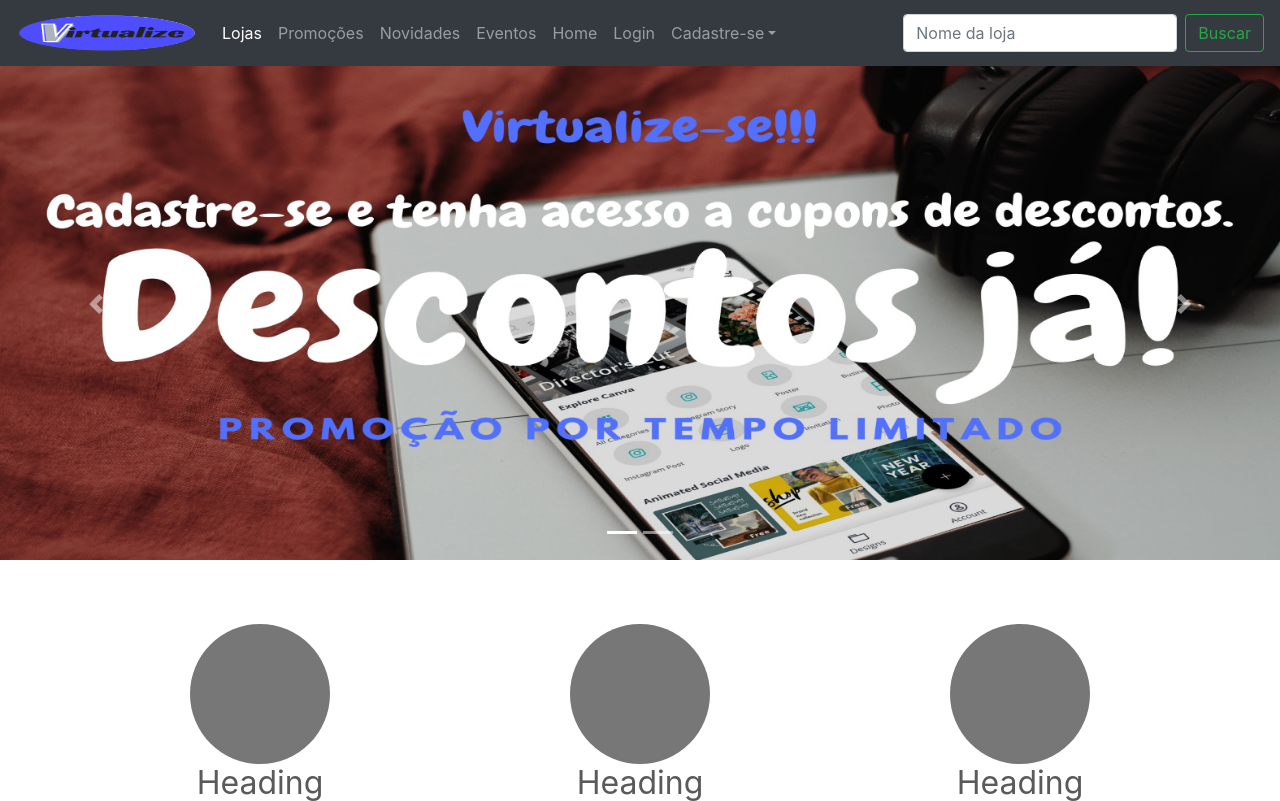
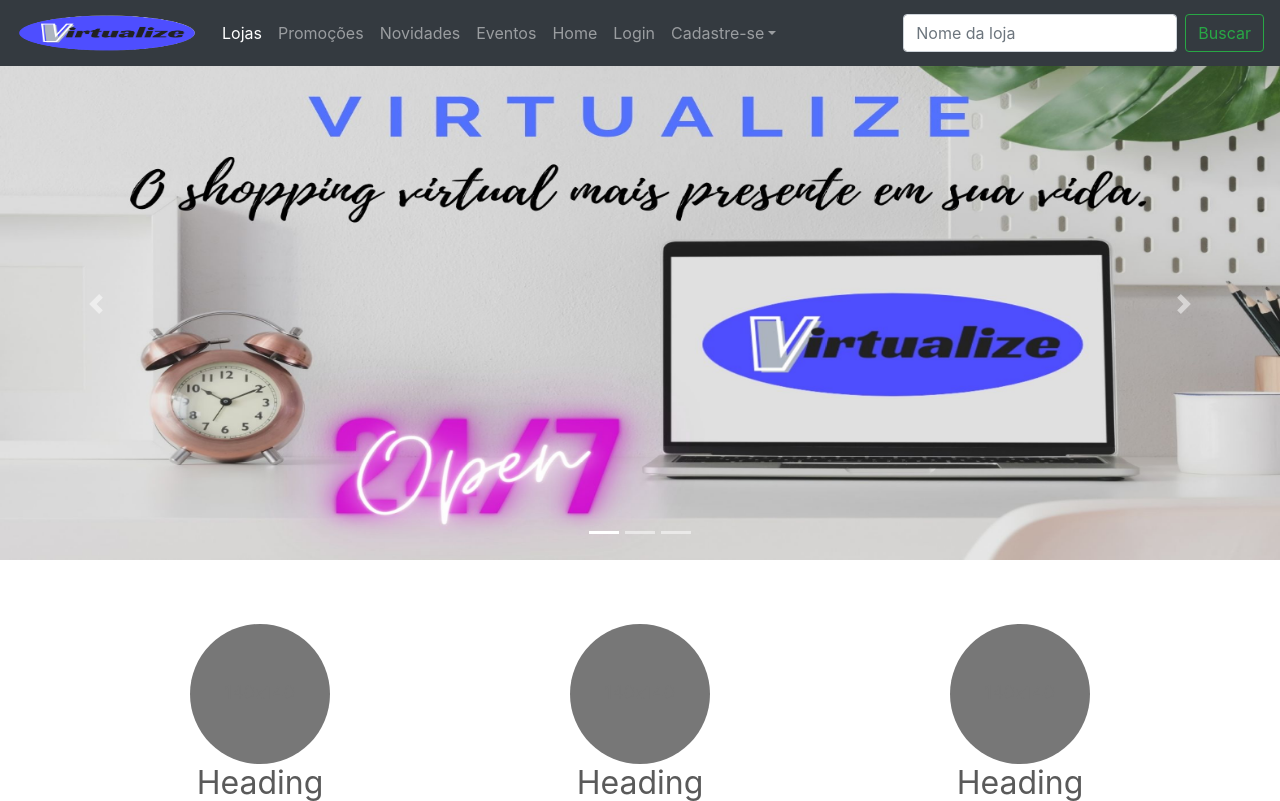
Before and after one commit to maildaltontavares/crudPHP, a PHP site: page /view/index.php in a window 1280 px wide. Shown: the top 801 px of the page. Run offline with PHP 8.4, Linux system fonts and the light colour scheme.

Commit message:
13092020g

```diff
--- a/view/index.php
+++ b/view/index.php
@@ -45,17 +45,21 @@
     <ol class="carousel-indicators">
       <li data-target="#myCarousel" data-slide-to="0" class="active"></li>
       <li data-target="#myCarousel" data-slide-to="1"></li>
+      <li data-target="#myCarousel" data-slide-to="2"></li>
 
     </ol>
     <div class="carousel-inner">
       <div class="carousel-item active">
-           <img id="ed1" src="descontos1.jpg" height="100%"; width="100%"/>
+           <img id="ed1" src="virtual3.jpg" height="100%"; width="100%"/>
       </div>
       <div class="carousel-item">
+             <img id="ed1" src="pracaAlim1.jpg" height="100%"; width="100%"/>
+      </div>
+      <div class="carousel-item">
+          <img id="ed1" src="descontos1.jpg"  height="100%"; width="100%"/>
+      </div>
 
-             <img id="ed1" src="pracaAlim1.jpg" height="100%"; width="100%"/>
 
-      </div>
     </div>
     <a class="carousel-control-prev" href="#myCarousel" role="button" data-slide="prev">
       <span class="carousel-control-prev-icon" aria-hidden="true"></span>
```
Also changed, not shown: view/virtual2.jpg (added), view/virtual3.jpg (added), view/vitual1.jpg (added).
